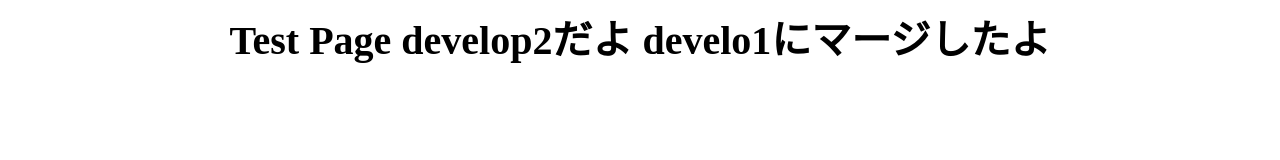
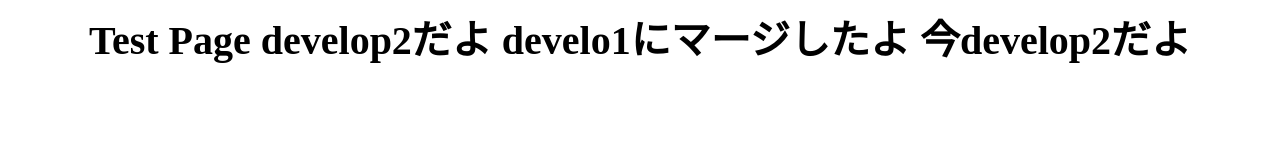
Before and after one commit to pug182/test001, a plain HTML site: page index.html in a window 1280 px wide. Drawn offline with Linux system fonts and the light colour scheme.

Commit message:
再度develop2

```diff
--- a/index.html
+++ b/index.html
@@ -3,6 +3,7 @@
 <div style="width: 100%; font-size: 40px; font-weight: bold; text-align: center;">
 Test Page develop2だよ
 develo1にマージしたよ
+今develop2だよ
 </div>
 </body>
 </html>
```
